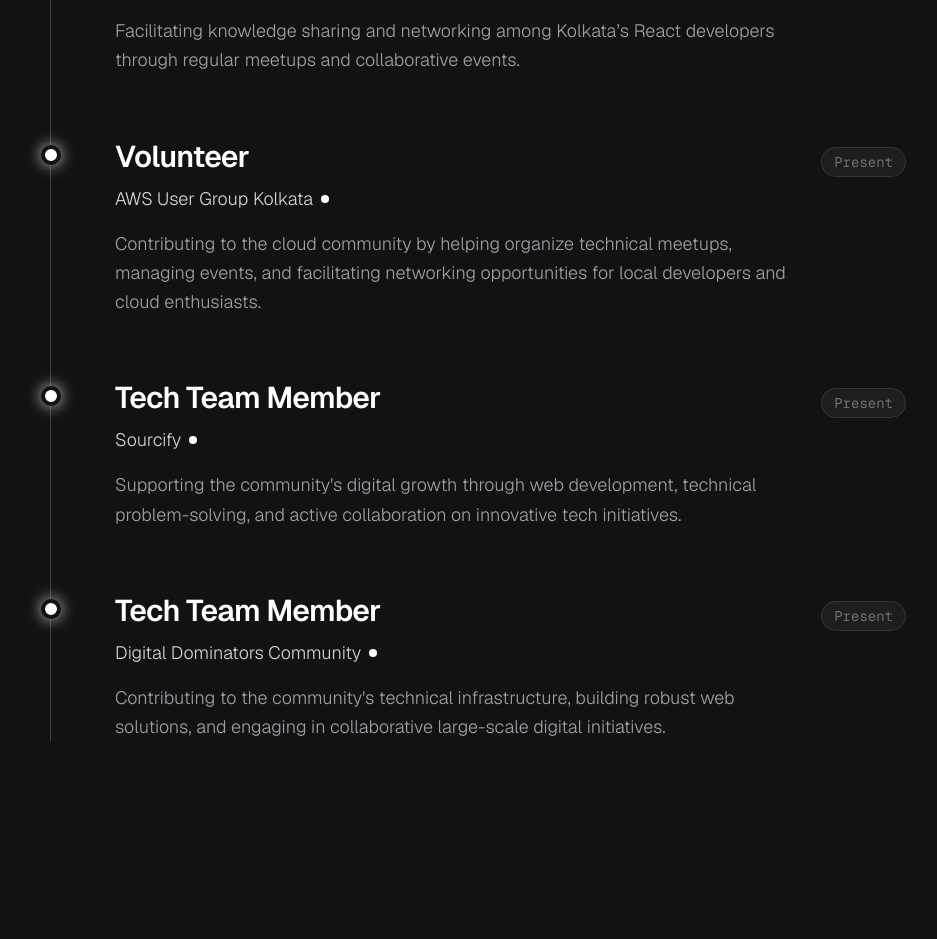
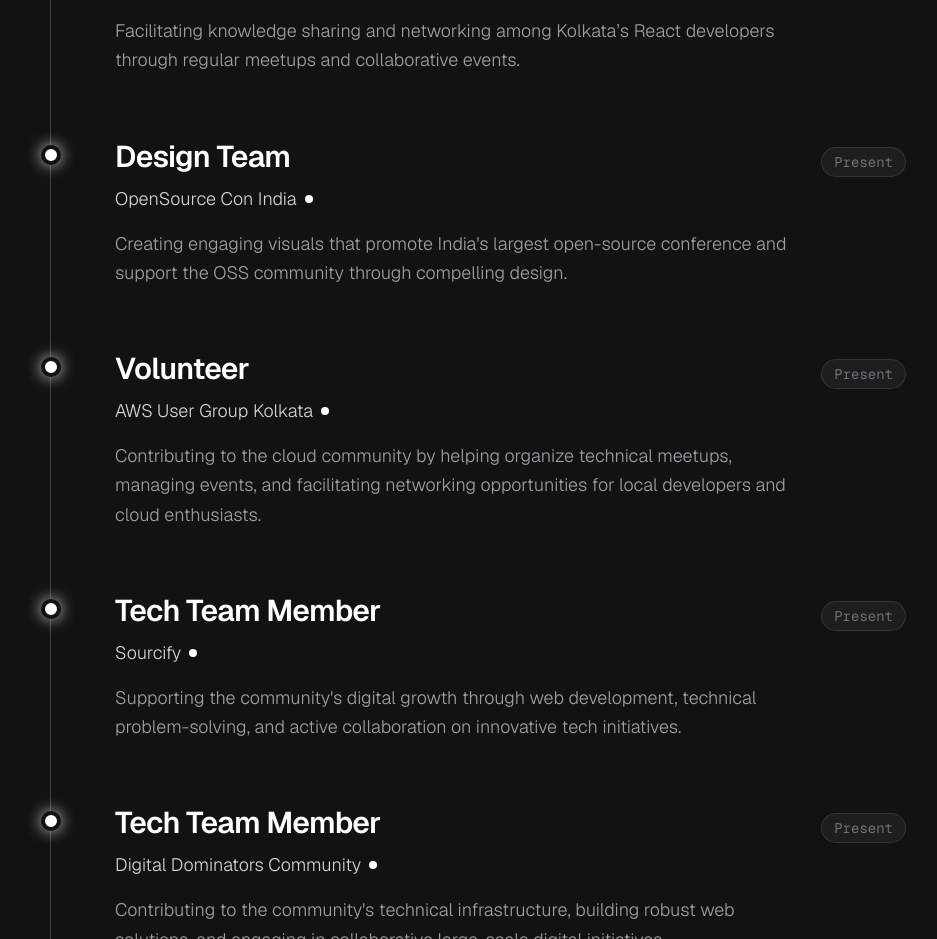
Before and after one commit to MindfulTechie-06/Portfolio_New, a Next.js app: page / in a window 1280 px wide. Shown: the part 6480-7419 px from the top of the page, without its empty margins (182-1119 px from the left). Built offline with nearby package versions, Linux system fonts and the light colour scheme.

Commit message:
update: refresh portfolio with latest achievements

```diff
--- a/src/components/Experience.tsx
+++ b/src/components/Experience.tsx
@@ -9,6 +9,13 @@
       company: "React Kolkata",
       date: "Present",
       description: "Facilitating knowledge sharing and networking among Kolkata’s React developers through regular meetups and collaborative events.",
+      current: true
+    },
+    {
+      role: "Design Team ",
+      company: "OpenSource Con India",
+      date: "Present",
+      description: "Creating engaging visuals that promote India's largest open-source conference and support the OSS community through compelling design.",
       current: true
     },
     {
```
